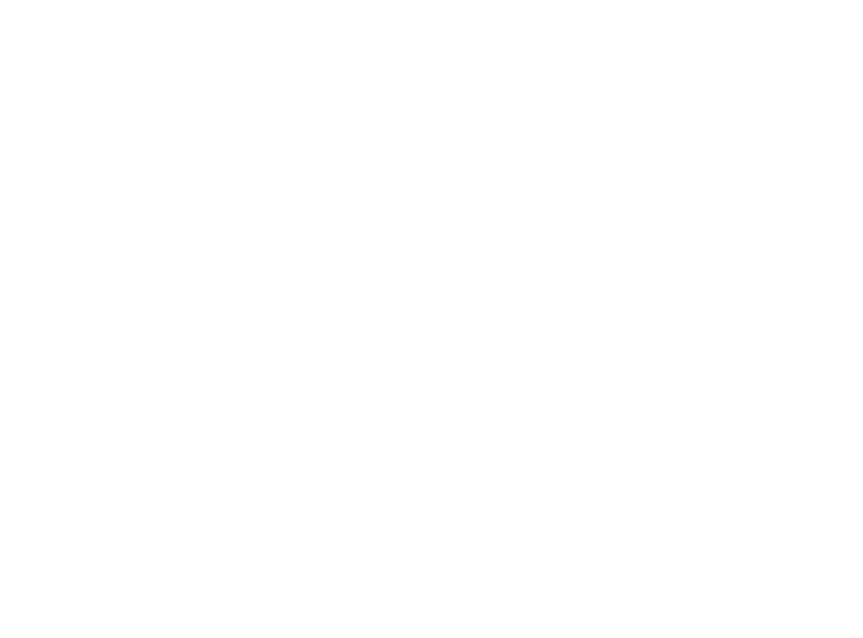
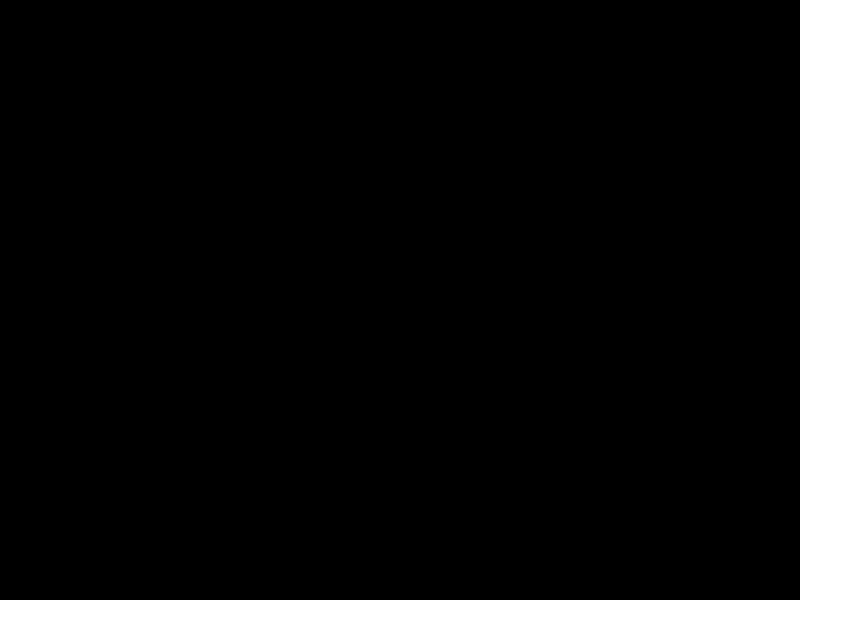
Before and after one commit to bhaskarmac/simplePhaserGame, a plain HTML site: page index.html in a window 1280 px wide. Shown: the whole page, without its empty margins (0-863 px from the left). Drawn offline with Linux system fonts and the light colour scheme; animation ran at ten frames a second.

Commit message:
Adding the basic game script

```diff
--- a/index.html
+++ b/index.html
@@ -10,5 +10,6 @@
 </head>
 <body>
 
+  <script src="js/gameScript.js" charset="utf-8"></script>
 </body>
 </html>
--- /dev/null
+++ b/js/gameScript.js
@@ -0,0 +1,10 @@
+var game = new Phaser.Game(800, 600, Phaser.AUTO, '', { preload: preload, create: create, update: update });
+
+function preload() {
+}
+
+function create() {
+}
+
+function update() {
+}
```
